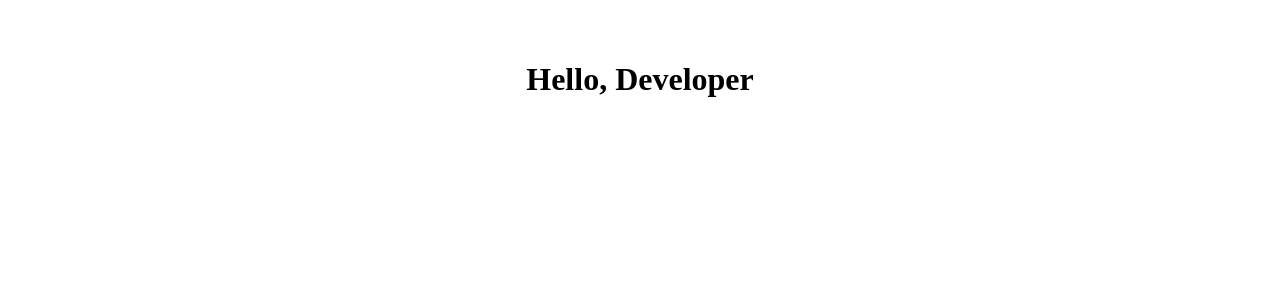
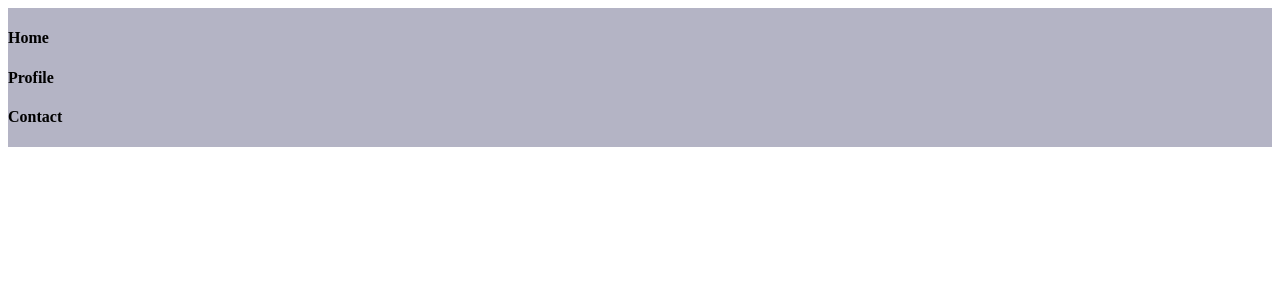
Before and after one commit to Christine-design-web/CODSOFT, a React (Vite) app in the folder Job-blog/: page / in a window 1280 px wide. Shown: the top 300 px of the page. Built offline with nearby package versions, Linux system fonts and the light colour scheme.

Commit message:
header and styling

```diff
--- a/Job-blog/src/App.css
+++ b/Job-blog/src/App.css
@@ -1,7 +1,6 @@
 
 #root {
-  max-width: 1280px;
-  margin: 0 auto;
-  padding: 2rem;
-  text-align: center;
+  background-color: rgb(180, 180, 197);
+  align-content: end;
+  align-items: center;
 }
--- a/Job-blog/src/App.jsx
+++ b/Job-blog/src/App.jsx
@@ -4,7 +4,10 @@ function App() {
 
   return (
     <>
-    <h1>Hello, Developer</h1>
+    <h4>Home</h4>
+    <h4>Profile</h4>
+    <h4>Contact</h4>
+
     </>
   )
 }
```
